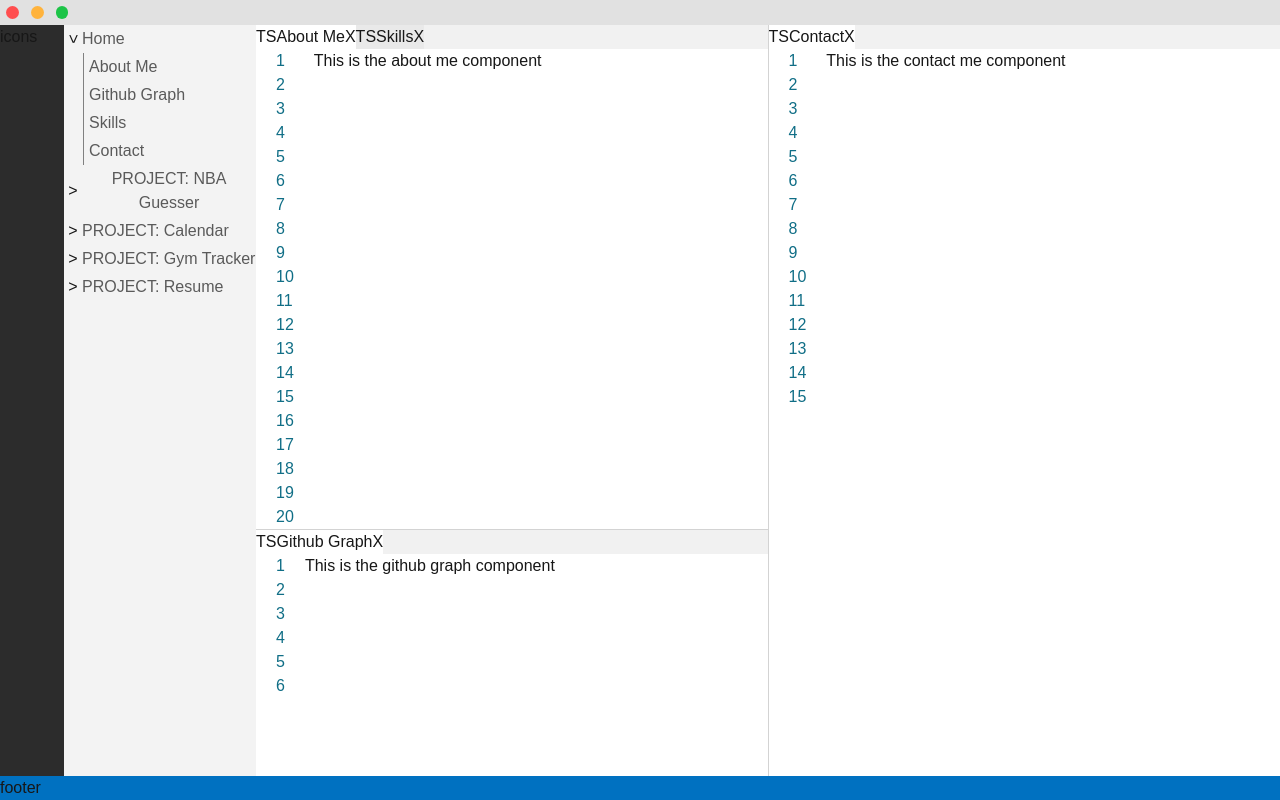
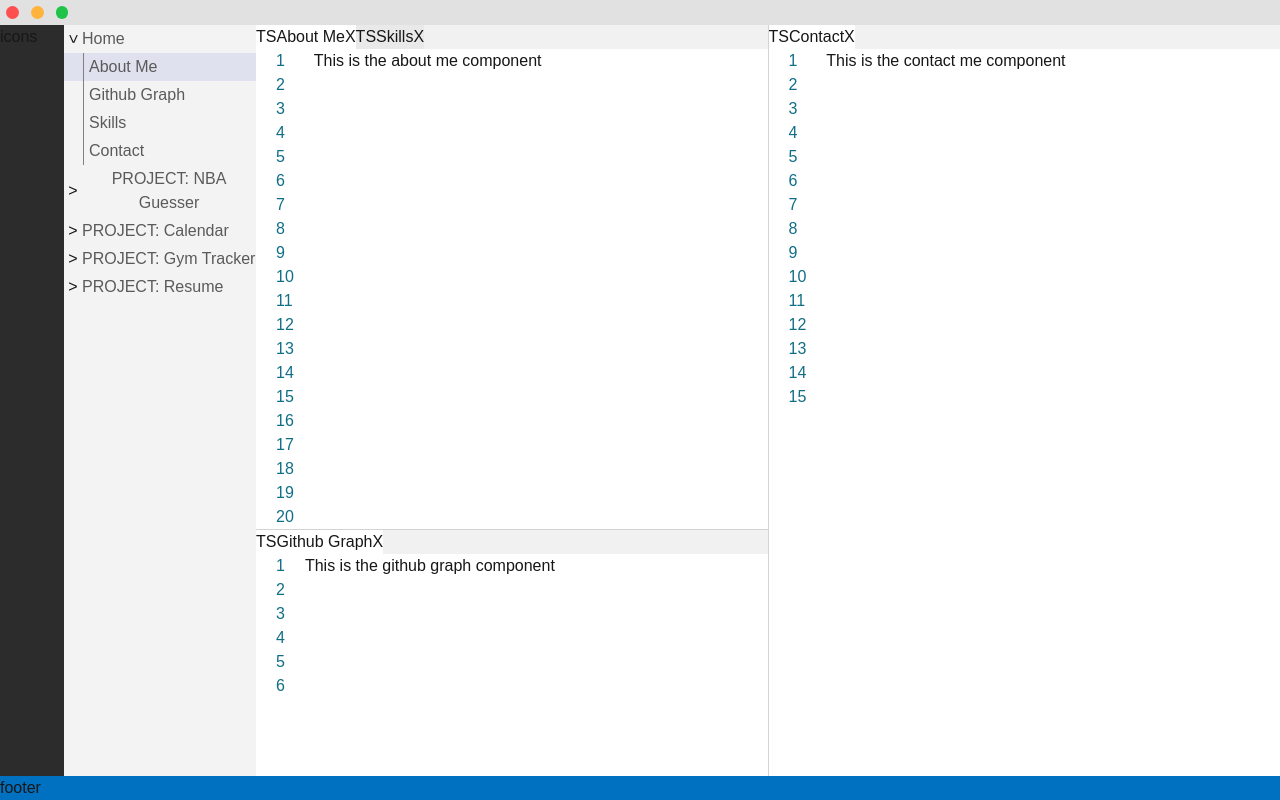
Before and after one commit to cammando016/2026-portfolio, a Next.js app in the folder 2026-portfolio/: page / in a window 1280 px wide. Built offline with nearby package versions, Linux system fonts and the light colour scheme.

Commit message:
Add styling to page links to place background on focused file link

```diff
--- a/2026-portfolio/components/SectionLinks.tsx
+++ b/2026-portfolio/components/SectionLinks.tsx
@@ -24,28 +24,27 @@ export default function SectionLinks (props: Props) {
 
     const openFile = props.useStore(state => state.openFile);
     const fileData = props.useStore(state => state.fileData);
+    const activeScreenQuarter = props.useStore(state => state.activeScreenQuarter);
 
     return (
         <div>
             <div className={`${globalStyles.rowFlex} ${globalStyles.paddingTopBottom}`}>
-                <button disabled={!isActiveSection} onClick={() => setShowLinks(!showLinks)}><span className={`${styles.sectionLinksChevron} ${(showLinks && isActiveSection) ? styles.sectionLinksChevronExpanded : ''}`}>{`>`}</span></button>
+                <button onClick={isActiveSection ? () => setShowLinks(!showLinks) : () => router.push(props.link)}><span className={`${styles.sectionLinksChevron} ${(showLinks && isActiveSection) ? styles.sectionLinksChevronExpanded : ''}`}>{`>`}</span></button>
                 <button disabled={isActiveSection} onClick={() => router.push(props.link)} className={styles.linkText} >{props.sectionName}</button>
             </div>
-            <div className={`${styles.sectionLinksContainer}`}>
-            {
-                (isActiveSection && showLinks) && fileData.map(f => {
-                    return (
-                    <div key={f.key} className={`${globalStyles.paddingTopBottom} ${styles.linkText}`} >
-                        <button
-                            onClick={() => openFile(f.key)}
-                            className={`${globalStyles.button}`}
-                        >
-                            {f.fileName}
-                        </button>
+
+            {(isActiveSection && showLinks) && fileData.map(f => {
+                const isFocused = f.screenQuarter === activeScreenQuarter && f.activeFileInQuarter;
+                return (
+                    <div key={f.key} className={`${styles.fileRowOuter} ${isFocused ? styles.focusedFile : ''}`}>
+                        <div className={`${styles.fileRowInner} ${globalStyles.paddingTopBottom} ${styles.linkText}`}>
+                            <button onClick={() => openFile(f.key)} className={`${globalStyles.button} ${styles.fileButton}`}>
+                                {f.fileName}
+                            </button>
+                        </div>
                     </div>
-                )})
-            }
-            </div>
+                );
+            })}
         </div>
     )
 }
--- a/2026-portfolio/styles/home-layout.module.scss
+++ b/2026-portfolio/styles/home-layout.module.scss
@@ -79,12 +79,6 @@ html, body {
     flex-shrink: 0;
 }
 
-.sectionLinksContainer {
-    margin-left: 19px;
-    padding-left: 5px;
-    border-left: 1px solid grey;
-}
-
 .sectionLinksChevron {
     display: inline-flex;
     align-items: center;
@@ -102,3 +96,21 @@ html, body {
 .linkText {
     color: #5a5a5a;
 }
+
+.fileButton {
+    padding-left: 5px;
+}
+
+.focusedFile {
+    background-color: #dfe2ee;
+}
+
+.fileRowOuter {
+    width: 100%;
+}
+
+.fileRowInner {
+    margin-left: 19px;
+    padding-left: 5px;
+    border-left: 1px solid grey;
+}
```
